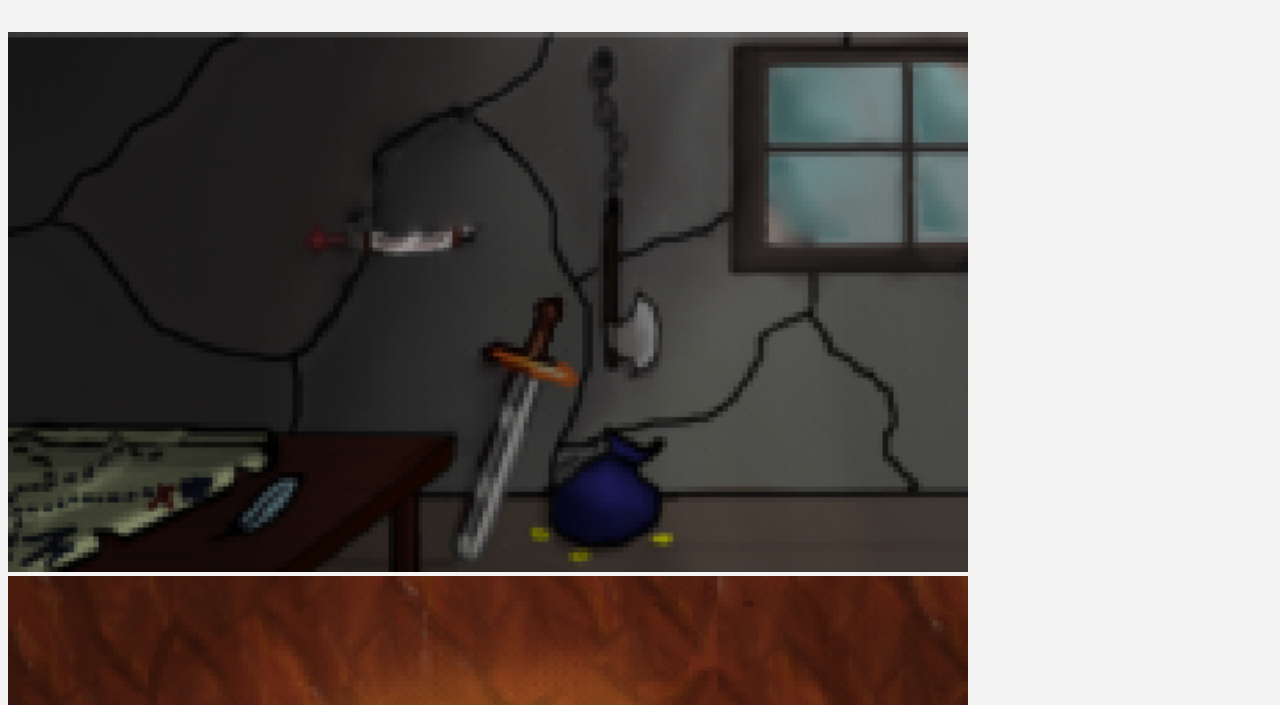
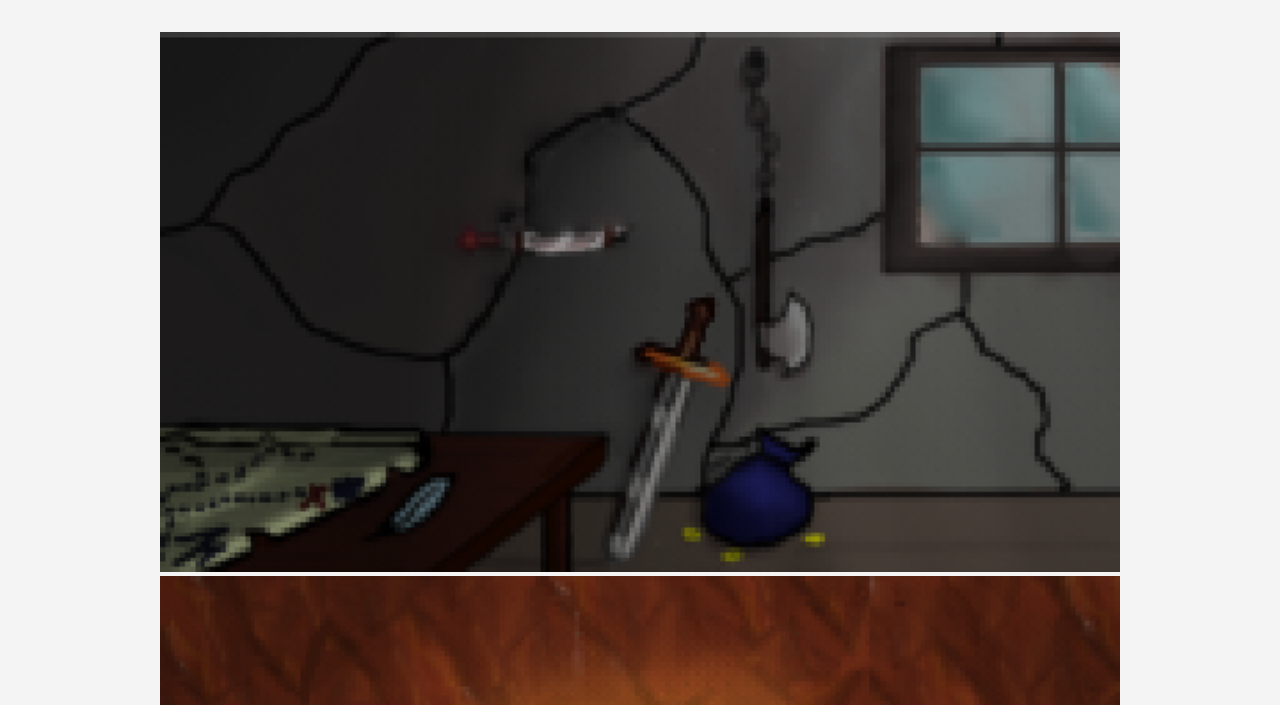
Before and after one commit to Fabriciofkt157/teste-2, a plain HTML site: page index.html in a window 1280 px wide. Shown: the part 495-1200 px from the top of the page. Drawn offline with Linux system fonts and the light colour scheme.

Commit message:
Update style.css

```diff
--- a/style.css
+++ b/style.css
@@ -17,3 +17,6 @@ p {
     font-family: 'Source Sans Pro', sans-serif;
     font-size: 35px;
 }
+#ex {
+    text-align: center;
+}
```
